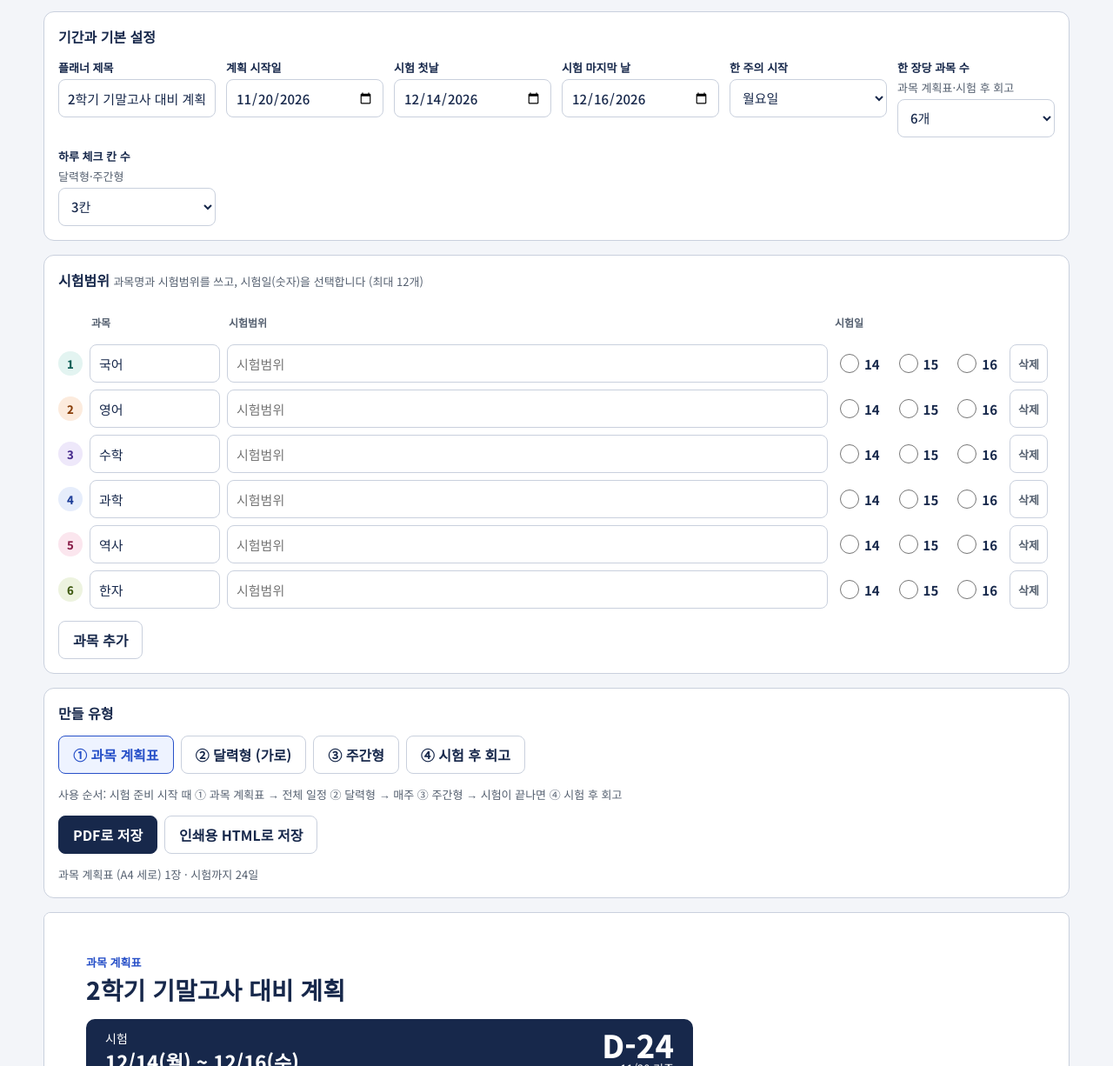
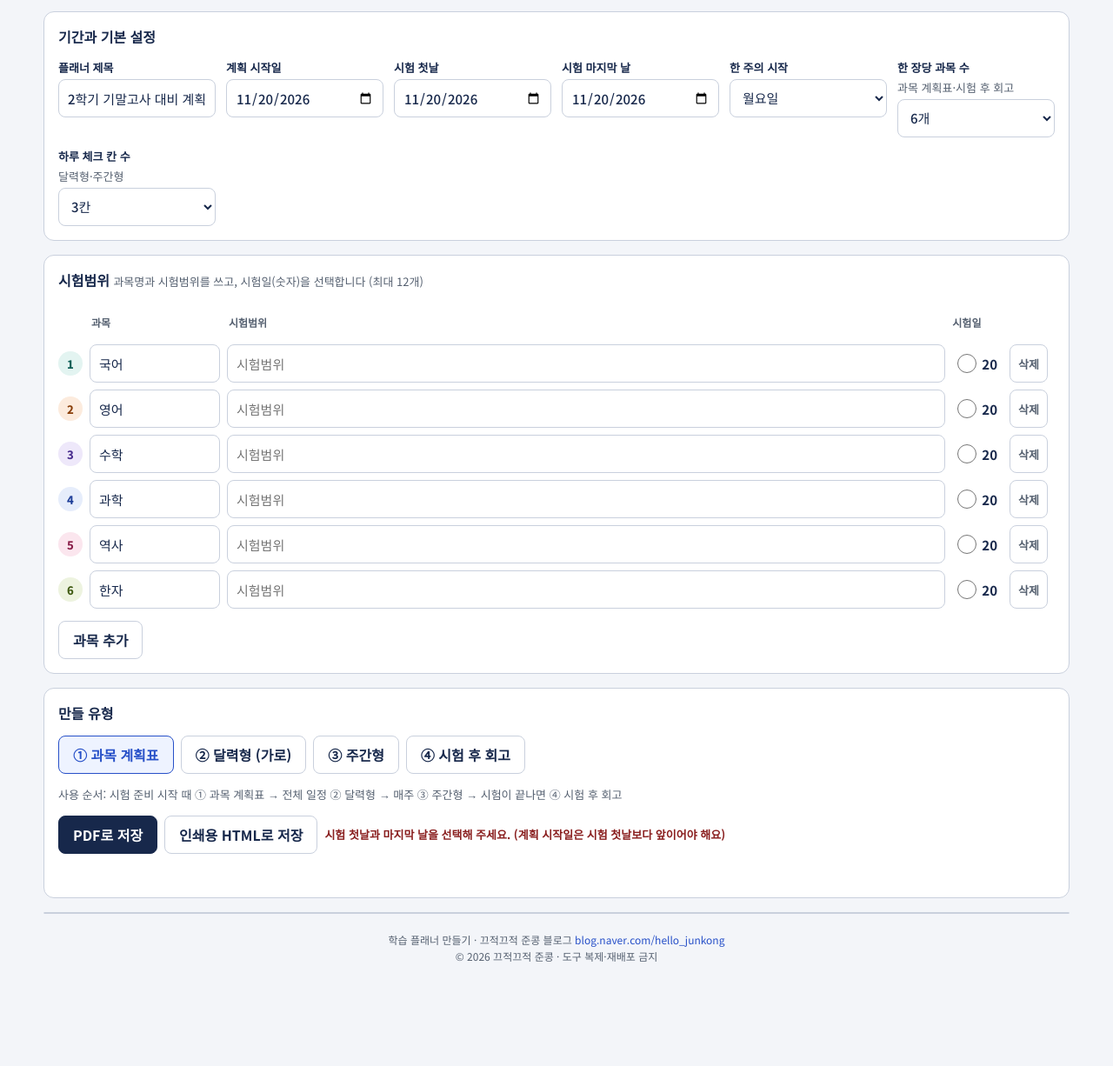
Before and after one commit to jjunkkong-glitch/study-planner, a plain HTML site: page index.html in a window 1280 px wide. Shown: the part 74-1300 px from the top of the page at 87% size. After the commit the page ends 1211 px from the top, so only its background shows below. Drawn offline with nearby package versions, Linux system fonts and the light colour scheme.

Commit message:
Add files via upload

```diff
--- a/index.html
+++ b/index.html
@@ -113,10 +113,10 @@ button:disabled { opacity: 0.5; cursor: default; }
         <input id="f-start" type="date" value="2026-11-10">
       </label>
       <label class="field" for="f-exam-start">시험 첫날
-        <input id="f-exam-start" type="date" value="2026-12-14">
+        <input id="f-exam-start" type="date" value="">
       </label>
       <label class="field" for="f-exam-end">시험 마지막 날
-        <input id="f-exam-end" type="date" value="2026-12-16">
+        <input id="f-exam-end" type="date" value="">
       </label>
       <label class="field" for="f-ws">한 주의 시작
         <select id="f-ws">
@@ -194,7 +194,7 @@ function buildModel(st) {
   if (!st.start || !st.examStart || !st.examEnd) return { error: '날짜를 모두 입력해 주세요.' };
   var start = pd(st.start), es = pd(st.examStart), ee = pd(st.examEnd);
   if (ee < es) ee = es;
-  if (start >= es) return { error: '계획 시작일은 시험 첫날보다 앞이어야 해요.' };
+  if (start >= es) return { error: '시험 첫날과 마지막 날을 선택해 주세요. (계획 시작일은 시험 첫날보다 앞이어야 해요)' };
   var ws = Number(st.weekStart);
   var first = weekStartOf(start, ws);
   var last = weekStartOf(ee, ws);
@@ -473,7 +473,7 @@ function sheetsFor(tab, m) {
 if (typeof document !== 'undefined') {
 (function () {
   var st = {
-    title: '2학기 기말고사 대비 계획', start: ymd(new Date()), examStart: '2026-12-14', examEnd: '2026-12-16',
+    title: '2학기 기말고사 대비 계획', start: ymd(new Date()), examStart: ymd(new Date()), examEnd: ymd(new Date()),
     weekStart: '1', checks: '3', split: '1', perPage: '6', tab: 'plan',
     subjects: [
       { name: '국어', exam: '', slot: '' }, { name: '영어', exam: '', slot: '' }, { name: '수학', exam: '', slot: '' },
@@ -481,7 +481,7 @@ if (typeof document !== 'undefined') {
     ]
   };
   try {
-    var saved = JSON.parse(localStorage.getItem('planner-tool-v7') || 'null');
+    var saved = JSON.parse(localStorage.getItem('planner-tool-v8') || 'null');
     if (saved && saved.subjects && saved.subjects.length) { st = saved; if (!st.perPage) st.perPage = '6'; if (st.split === undefined) st.split = '1'; st.start = ymd(new Date()); }
   } catch (e) {}
 
@@ -489,7 +489,7 @@ if (typeof document !== 'undefined') {
   var statusEl = $('status'), infoEl = $('info'), previewEl = $('preview');
   var current = [];
 
-  function persist() { try { localStorage.setItem('planner-tool-v7', JSON.stringify(st)); } catch (e) {} }
+  function persist() { try { localStorage.setItem('planner-tool-v8', JSON.stringify(st)); } catch (e) {} }
   function setStatus(t, err) { statusEl.textContent = t || ''; statusEl.className = 'status' + (err ? ' err' : ''); }
 
   function examDays() {
```
